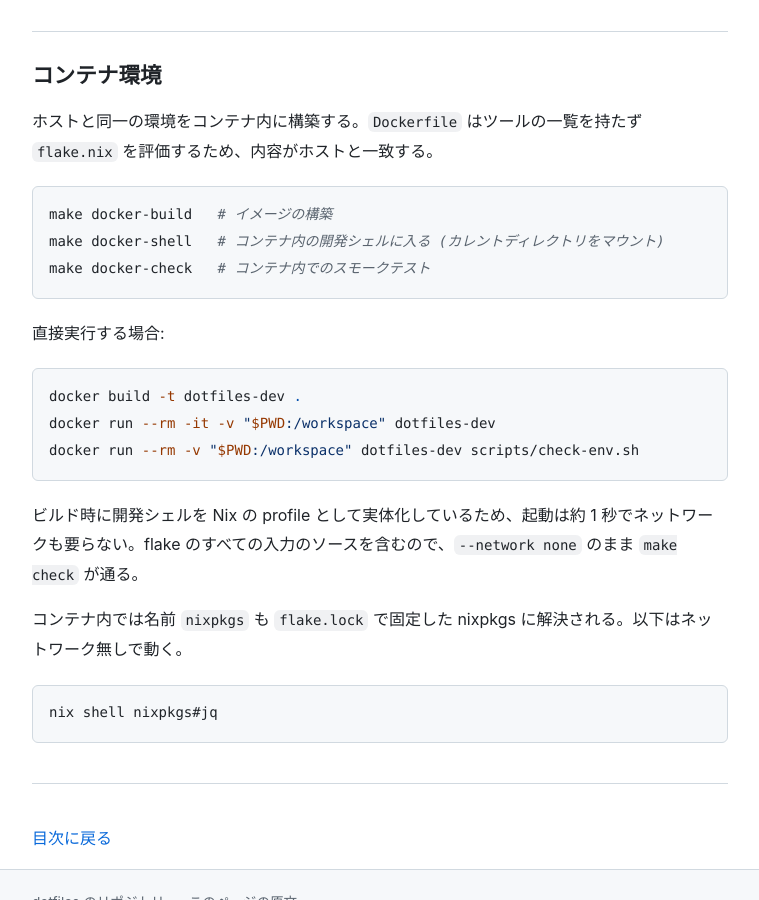
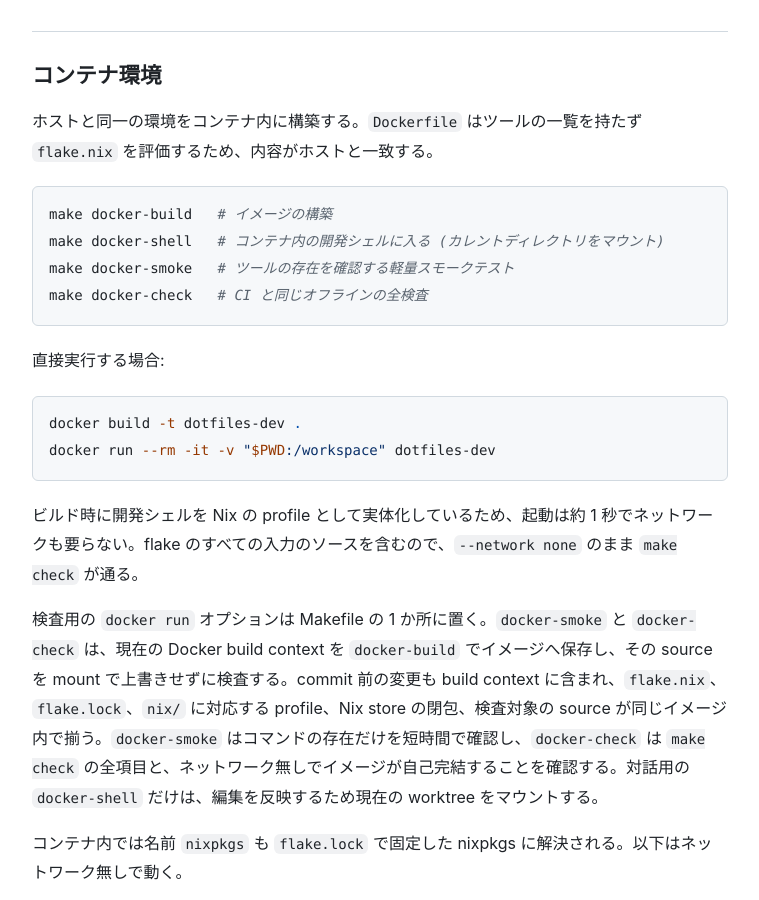
Before and after one commit to sabas0ba/dotfiles, a Jekyll site: the page built from docs/usage.md, in a window 1280 px wide and 900 px high, scrolled down 2469 px. Shown: the whole window, without its empty margins (260-1019 px from the left). Built offline with Jekyll 4.4.1, drawn with Linux system fonts in a browser that asks for light colours; our own code applies the rules of GitHub Pages for plain Markdown files.

Commit message:
ci: align local and CI container checks

````diff
--- a/docs/usage.md
+++ b/docs/usage.md
@@ -68,7 +68,8 @@ Claude Code のリモート実行環境では `~/.gitconfig` をセッション
 ```bash
 make docker-build   # イメージの構築
 make docker-shell   # コンテナ内の開発シェルに入る (カレントディレクトリをマウント)
-make docker-check   # コンテナ内でのスモークテスト
+make docker-smoke   # ツールの存在を確認する軽量スモークテスト
+make docker-check   # CI と同じオフラインの全検査
 ```
 
 直接実行する場合:
@@ -76,10 +77,11 @@ make docker-check   # コンテナ内でのスモークテスト
 ```bash
 docker build -t dotfiles-dev .
 docker run --rm -it -v "$PWD:/workspace" dotfiles-dev
-docker run --rm -v "$PWD:/workspace" dotfiles-dev scripts/check-env.sh
 ```
 
 ビルド時に開発シェルを Nix の profile として実体化しているため、起動は約 1 秒でネットワークも要らない。flake のすべての入力のソースを含むので、`--network none` のまま `make check` が通る。
+
+検査用の `docker run` オプションは Makefile の 1 か所に置く。`docker-smoke` と `docker-check` は、現在の Docker build context を `docker-build` でイメージへ保存し、その source を mount で上書きせずに検査する。commit 前の変更も build context に含まれ、`flake.nix`、`flake.lock`、`nix/` に対応する profile、Nix store の閉包、検査対象の source が同じイメージ内で揃う。`docker-smoke` はコマンドの存在だけを短時間で確認し、`docker-check` は `make check` の全項目と、ネットワーク無しでイメージが自己完結することを確認する。対話用の `docker-shell` だけは、編集を反映するため現在の worktree をマウントする。
 
 コンテナ内では名前 `nixpkgs` も `flake.lock` で固定した nixpkgs に解決される。以下はネットワーク無しで動く。
 
````
Also changed, not shown: docs/development.md (+3 -1 lines), .github/workflows/ci.yml, 1 other file.
